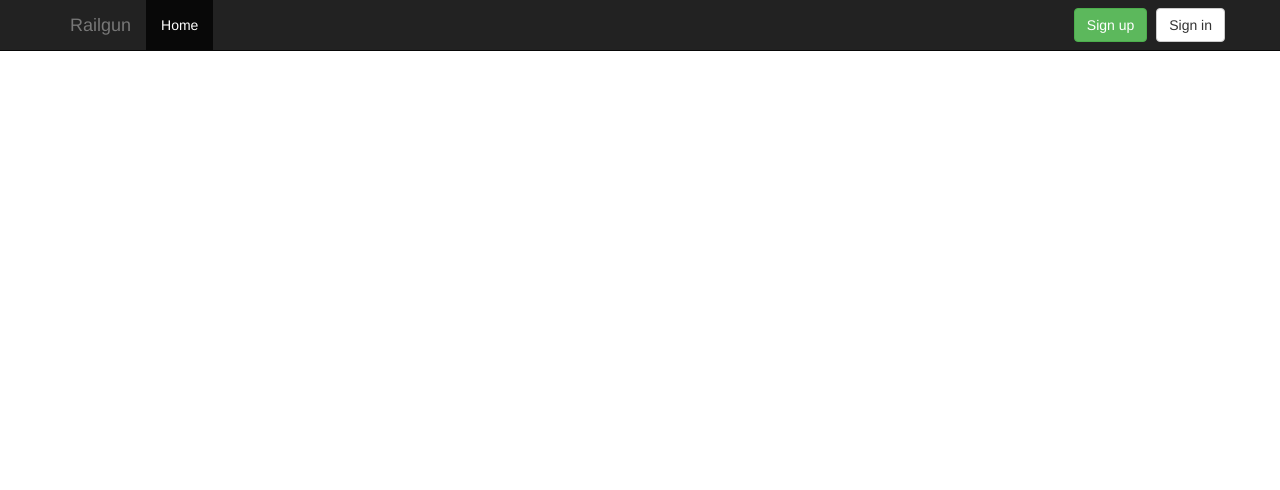
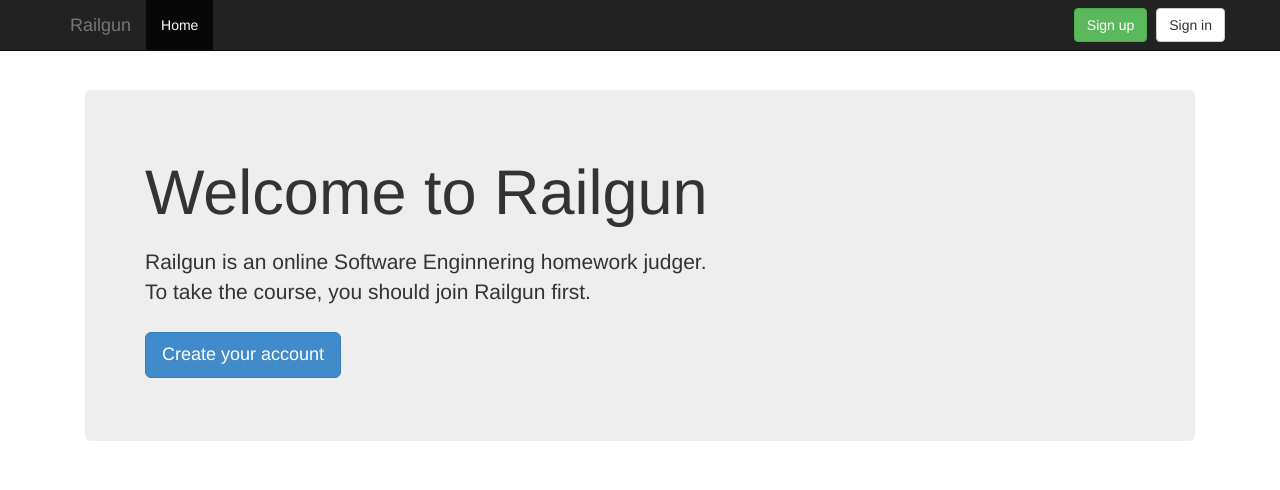
Before and after one commit to korepwx/railgun, a Flask app: page / in a window 1280 px wide. Shown: the top 490 px of the page. Run offline with Flask 2, Linux system fonts and the light colour scheme; parts of the project's set-up code (start-up, migrations or seed data) failed here and were passed over; some libraries are stand-ins or nearby versions.

```diff
--- a/railgun/website/static/css/railgun.css
+++ b/railgun/website/static/css/railgun.css
@@ -1,6 +1,6 @@
 /* Page basic skeleton */
 body {
-  padding-top: 55px;
+  padding-top: 50px;
 }
 
 #wrapper .content {
@@ -10,6 +10,12 @@ body {
 /* Minor tweaks for navibar elements */
 .navbar-right .navbar-btn {
   margin-left: 5px;
+}
+
+.navbar .userinfo .dropdown-toggle {
+  padding-top: 10px;
+  padding-bottom: 10px;
+  line-height: 30px;
 }
 
 .navbar .userinfo img {
@@ -38,3 +44,11 @@ body {
 .form-single button[type=submit] {
   margin-top: 10px;
 }
+
+/* Site description at index page for anonymous users */
+.content #site-description {
+  margin-top: 20px;
+}
+.content #site-description p {
+  padding-top: 10px;
+}
--- a/railgun/website/templates/index.html
+++ b/railgun/website/templates/index.html
@@ -2,3 +2,17 @@
 {% block subtitle -%}
 {{ _('Homepage') }}
 {%- endblock %}
+{% block content -%}
+  {% if not current_user.is_authenticated() -%}
+  <div class="jumbotron" id="site-description">
+    <h1>{{ _('Welcome to Railgun') }}</h1>
+    <p>{{ _('Railgun is an online Software Enginnering homework judger.') }}<br />
+       {{ _('To take the course, you should join Railgun first.') }}</p>
+    <p>
+      <a class="btn btn-primary btn-lg" role="button" href="{{ url_for('signup') }}">
+        {{ _('Create your account') }}
+      </a>
+    </p>
+  </div>
+  {%- endif %}
+{%- endblock %}
```
